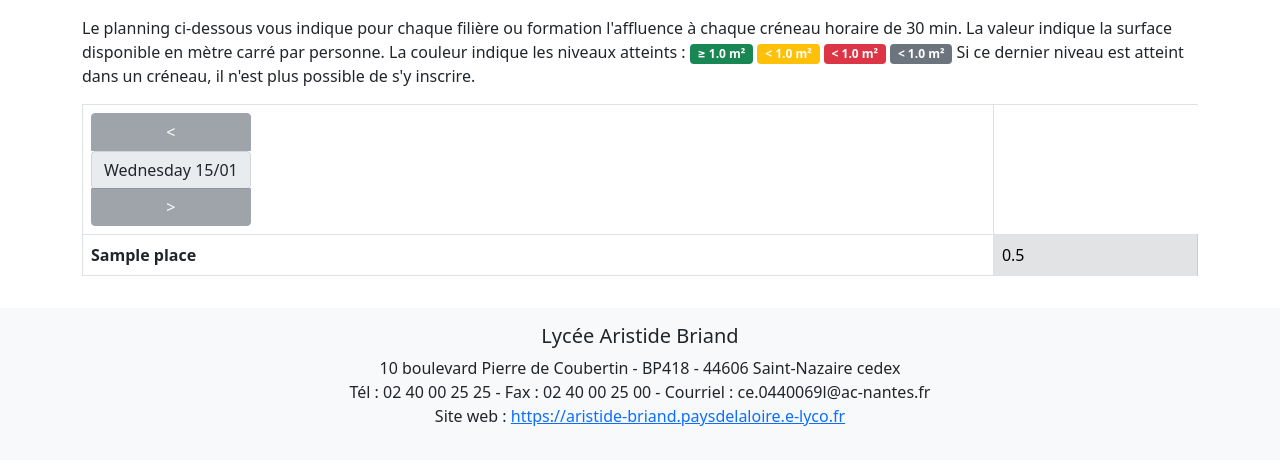
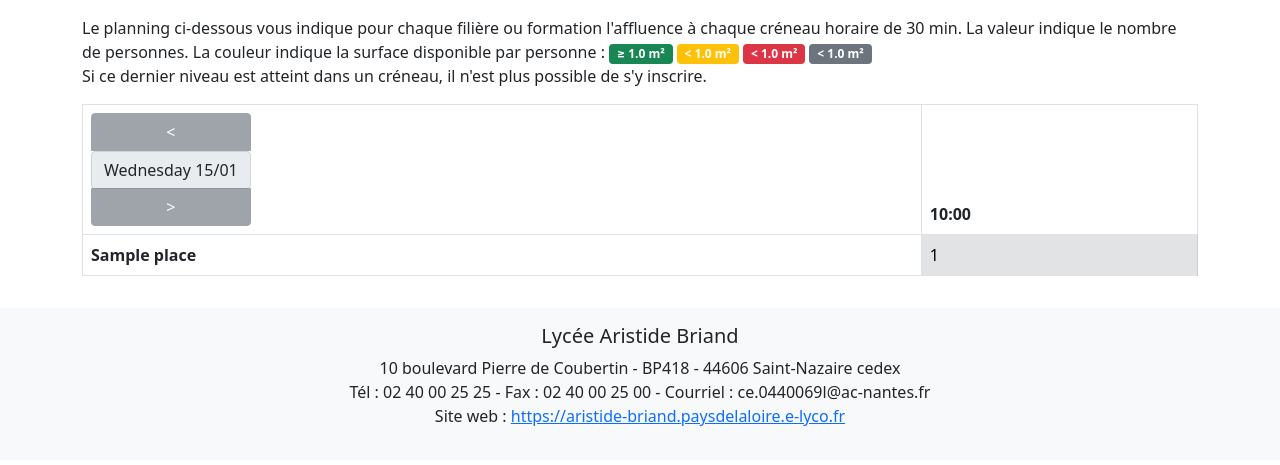
Before and after one commit to matteli/pop, a Django app: page /planning/ in a window 1280 px wide. Shown: the part 66-531 px from the top of the page. Run offline with Django 3.2, Linux system fonts and the light colour scheme; tables that the repository leaves empty hold one stand-in row (values such as "Sample post"); parts of the project's set-up code (start-up, migrations or seed data) failed here and were passed over; some libraries are stand-ins or nearby versions.

Commit message:
switch density for people

```diff
--- a/schedule_booking/jinja2/scheduling_booking.html
+++ b/schedule_booking/jinja2/scheduling_booking.html
@@ -12,10 +12,10 @@
   <div class="d-grid gap-2">
     {% if app[place.id][hour.id][1] == "secondary" %}
     <input type="radio" class="btn-check" id="btn-check-{{ '%s-%s' % (place.id, hour.id) }}" disabled autocomplete="off">
-    <label class="btn btn-outline-{{ app[place.id][hour.id][1] }}" for="btn-check-{{ '%s-%s' % (place.id, hour.id) }}">{{ "Plein" if (app[place.id][hour.id][0] <= 0.0) else "{0:.1f}".format(app[place.id][hour.id][0]) }}</label>
+    <label class="btn btn-outline-{{ app[place.id][hour.id][1] }}" for="btn-check-{{ '%s-%s' % (place.id, hour.id) }}">{{ "Plein" if (app[place.id][hour.id][0] < 0) else app[place.id][hour.id][0] }}</label>
     {% else %}
     <input type="radio" class="btn-check control" name="{{ '%s-slot' % (hour.id) }}" value="{{ '%s-%s' % (place.id, hour.id) }}" id="btn-check-{{ '%s-%s' % (place.id, hour.id) }}" autocomplete="off">
-    <label class="btn btn-outline-{{ app[place.id][hour.id][1] }}" for="btn-check-{{ '%s-%s' % (place.id, hour.id) }}">{{ "Libre" if (app[place.id][hour.id][0] <= 0.0) else "{0:.1f}".format(app[place.id][hour.id][0]) }}</label>
+    <label class="btn btn-outline-{{ app[place.id][hour.id][1] }}" for="btn-check-{{ '%s-%s' % (place.id, hour.id) }}">{{ "Libre" if (app[place.id][hour.id][0] < 0) else app[place.id][hour.id][0] }}</label>
     {% endif %}
   </div>
 </td>
--- a/schedule_booking/jinja2/scheduling_page_view.html
+++ b/schedule_booking/jinja2/scheduling_page_view.html
@@ -13,10 +13,8 @@
 
 {% block content %}
 <p>Le planning ci-dessous vous indique pour chaque filière ou formation l'affluence à chaque créneau horaire de 30 min.
-{% if config.show_density %} La valeur indique la surface disponible en mètre carré par {% if not config.max_escort %}groupe de personnes{% else %}personne{% endif %}.
-{% else %} Une surface disponible par {% if not config.max_escort %}groupe de personnes{% else %}personne{% endif %} est calculée.
-{% endif %}
-La couleur indique les niveaux atteints :
+  {% if config.show_people %} La valeur indique le nombre de {% if not config.max_escort %}groupes familiaux{% else %}personnes{% endif %}{% endif %}.
+  La couleur indique la surface disponible par {% if not config.max_escort %}groupe familiaux{% else %}personne{% endif %} :
 {% if config.caution_level %}
 <span class="badge bg-success">&ge; {{ config.caution_level }} m²</span>
 <span class="badge bg-warning">&lt; {{ config.caution_level }} m²</span>
@@ -29,7 +27,7 @@ La couleur indique les niveaux atteints :
 <span class="badge bg-danger">&lt; {{ config.warning_level }} m²</span>
 {% endif %}
 {% if config.forbidden_level %}
-<span class="badge bg-secondary">&lt; {{ config.forbidden_level }} m²</span>
+<span class="badge bg-secondary">&lt; {{ config.forbidden_level }} m²</span><br>
 Si ce dernier niveau est atteint dans un créneau, il n'est plus possible de s'y inscrire.</p>
 {% endif %}
 
--- a/schedule_booking/jinja2/scheduling_view.html
+++ b/schedule_booking/jinja2/scheduling_view.html
@@ -1,8 +1,14 @@
 {% extends "scheduling_base.html" %}
+{% block col %}
+<th scope="row">
+  {{ hour["datetime"].strftime("%H:%M") }}
+</th>
+{% endblock %}
+
 {% block cell %}
-        {% if app[place.id][hour.id][1] == "secondary" %}
-        <td class="table-{{ app[place.id][hour.id][1] }}">{{ "Plein" if (app[place.id][hour.id][0] <= 0.0) else "{0:.1f}".format(app[place.id][hour.id][0]) }}</td>
-        {% else %}
-        <td class="table-{{ app[place.id][hour.id][1] }}">{{ "Libre" if (app[place.id][hour.id][0] <= 0.0) else "{0:.1f}".format(app[place.id][hour.id][0]) }}</td>
-        {% endif %}
+  {% if app[place.id][hour.id][1] == "secondary" %}
+  <td class="table-{{ app[place.id][hour.id][1] }}">{{ "Plein" if (app[place.id][hour.id][0] < 0) else app[place.id][hour.id][0] }}</td>
+  {% else %}
+  <td class="table-{{ app[place.id][hour.id][1] }}">{{ "Libre" if (app[place.id][hour.id][0] < 0) else app[place.id][hour.id][0] }}</td>
+  {% endif %}
 {% endblock %}
--- a/schedule_booking/models.py
+++ b/schedule_booking/models.py
@@ -13,8 +13,9 @@ class Config(models.Model):
         default=2,
         help_text="Nombre maximal de créneaux sélectionnable par inscription.",
     )
-    show_density = models.BooleanField(
-        default=True, help_text="Montrer la surface disponible par personne."
+    show_people = models.BooleanField(
+        default=True,
+        help_text="Montrer le nombre de persone ou de groupe de personnes.",
     )
     caution_level = models.FloatField(
         default=8,
--- a/schedule_booking/views.py
+++ b/schedule_booking/views.py
@@ -63,7 +63,7 @@ def scheduling(request, config):
             indication = "success"
 
         app[a["place"]][a["schedule"]] = (
-            a["density"] if config["show_density"] else 0.0,
+            a["people"] if config["show_people"] else -1,
             indication,
         )
 
```
Also changed, not shown: schedule_booking/jinja2/scheduling_page_booking.html (+3 -5 lines).
